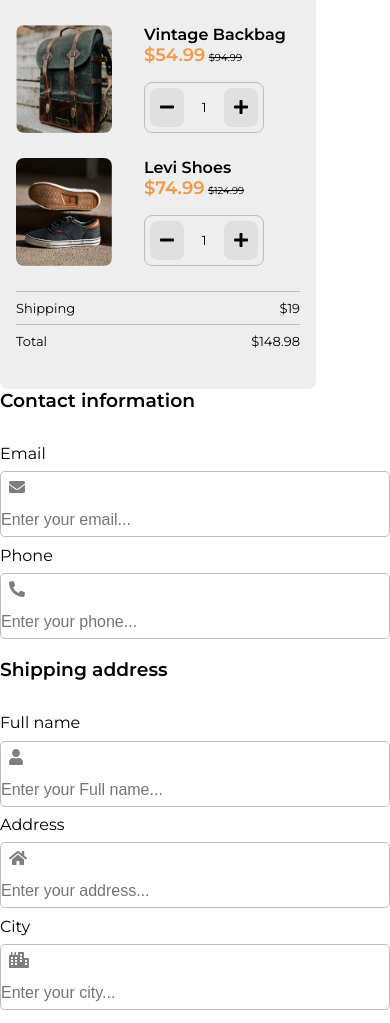
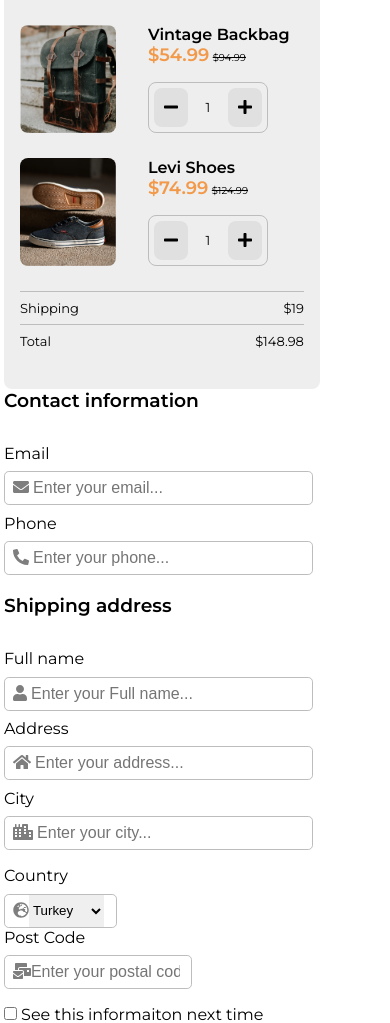
Before and after one commit to SalihTpc/checkout-page, a plain HTML site: page index.html in a window 390 px wide. Shown: the part 78-1101 px from the top of the page. Drawn offline with Linux system fonts and the light colour scheme.

Commit message:
bugs fixed

```diff
--- a/style.css
+++ b/style.css
@@ -22,7 +22,7 @@ body {
 }
 .inputs {
   margin-top: 1vh;
-  max-width: 500px;
+  max-width: 600px;
 }
 .country-side {
   display: flex;
@@ -183,12 +183,19 @@ h1 {
 }
 @media (max-width: 535px) {
   .content {
+    padding-left: 1vw;
     width: 100%;
   }
   .forms {
     width: 100%;
   }
-  .inputs input {
-    width: 100%;
+  .inputs {
+    width: 80%;
+  }
+  .count {
+    display: flex;
+  }
+  .inputs-side {
+    width: 140%;
   }
 }
```
